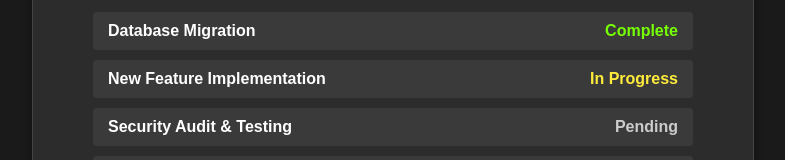
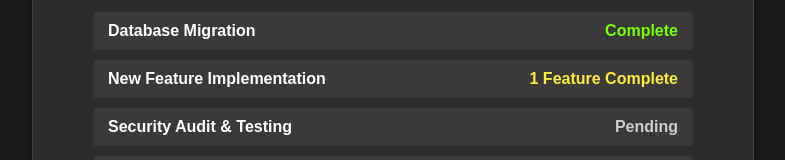
Before and after one commit to AkurozakCoy121/SpartanCorporation, a plain HTML site: page index.html in a window 1280 px wide. Shown: the part 513-673 px from the top of the page, without its empty margins (247-1032 px from the left). Drawn offline with Linux system fonts and the light colour scheme.

Commit message:
Update index.html

```diff
--- a/index.html
+++ b/index.html
@@ -110,7 +110,7 @@
                 </li>
                 <li>
                     <strong>New Feature Implementation</strong>
-                    <span class="status-inprogress">In Progress</span>
+                    <span class="status-inprogress">1 Feature Complete</span>
                 </li>
                 <li>
                     <strong>Security Audit & Testing</strong>
```
